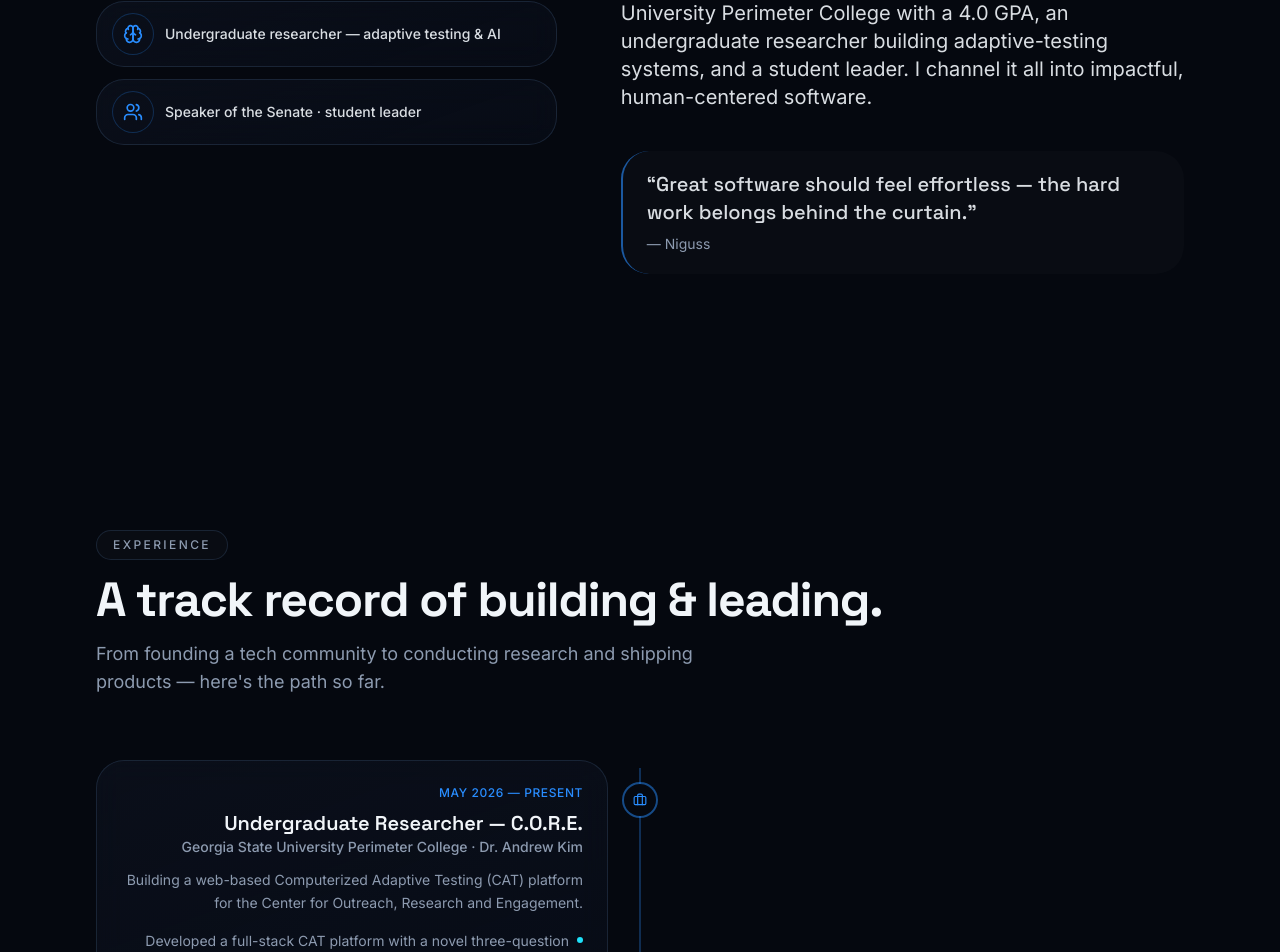
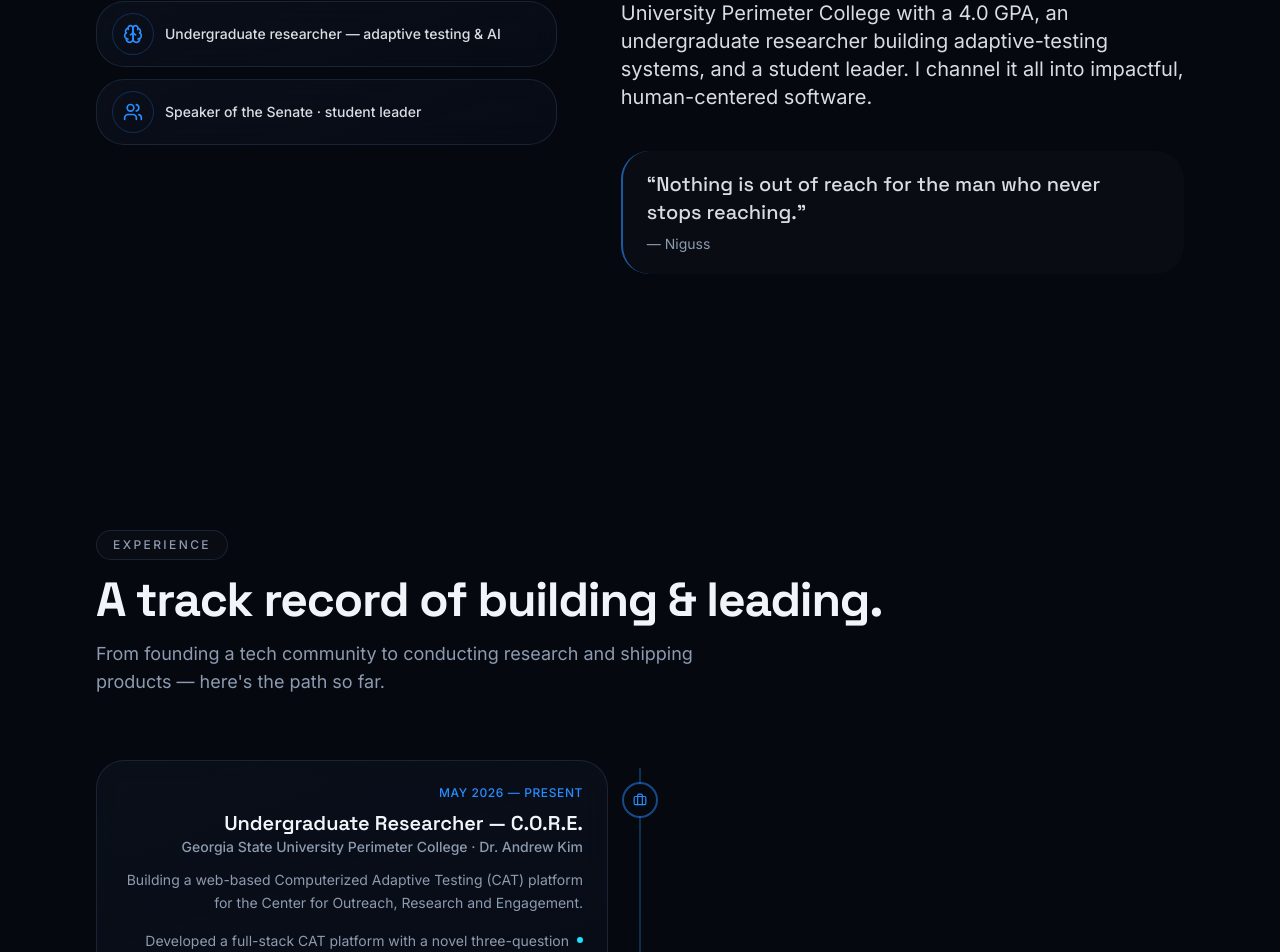
Before and after one commit to Goose-101/Portfolio, a Next.js app: page / in a window 1280 px wide. Shown: the part 1257-2209 px from the top of the page. Built offline with nearby package versions, Linux system fonts and the light colour scheme; no server answers.

Commit message:
Update About section quote

```diff
--- a/src/components/sections/about.tsx
+++ b/src/components/sections/about.tsx
@@ -42,8 +42,8 @@ export function About() {
           <Reveal delay={0.2}>
             <figure className="mt-4 rounded-2xl border-l-2 border-accent/60 bg-white/[0.02] px-6 py-5">
               <blockquote className="font-display text-xl font-medium leading-snug text-foreground/90">
-                &ldquo;Great software should feel effortless — the hard work
-                belongs behind the curtain.&rdquo;
+                &ldquo;Nothing is out of reach for the man who never stops
+                reaching.&rdquo;
               </blockquote>
               <figcaption className="mt-2 text-sm text-muted-foreground">
                 — {person.firstName}
```
